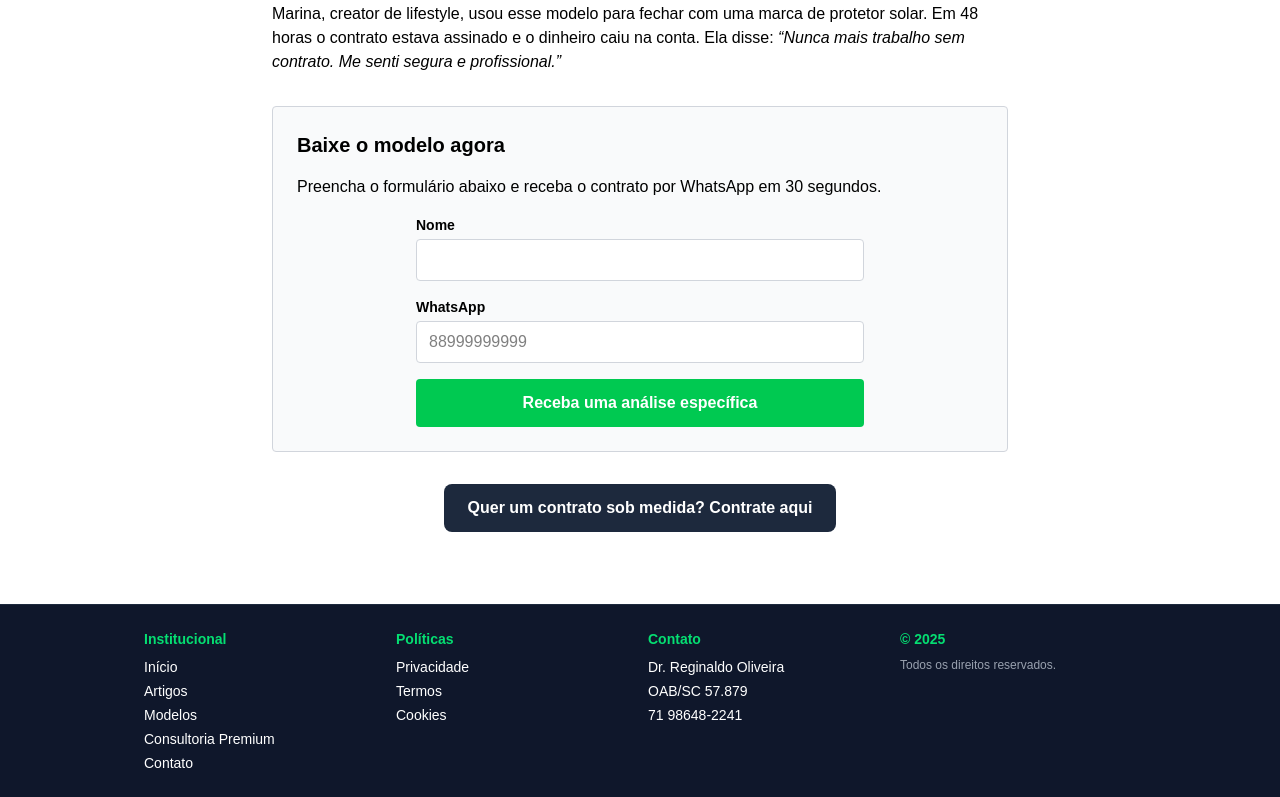
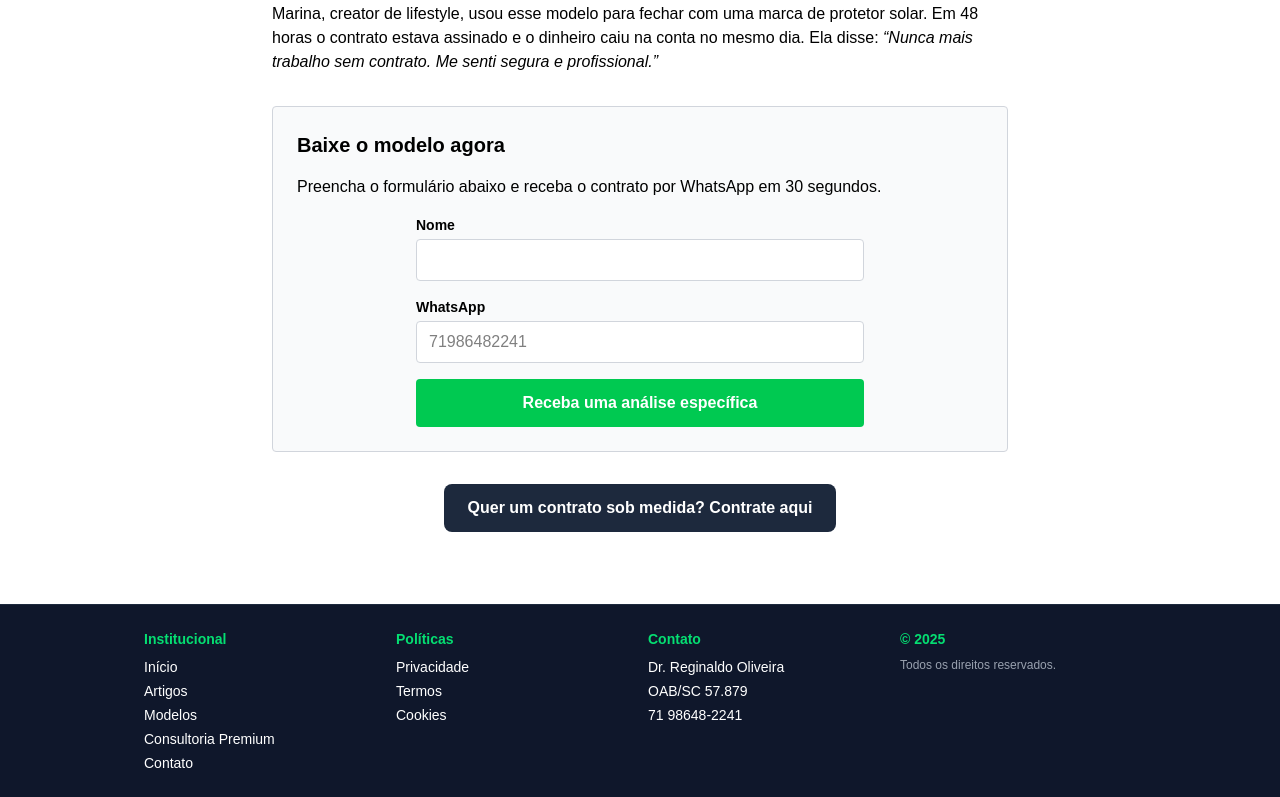
Before and after one commit to mestrereginaldo-site/advogadonomade1, a Next.js app: page /modelos/contrato-influencer in a window 1280 px wide. Shown: the part 1265-2062 px from the top of the page. Built offline with nearby package versions, Linux system fonts and the light colour scheme.

Commit message:
Update page.tsx

```diff
--- a/app/modelos/contrato-influencer/page.tsx
+++ b/app/modelos/contrato-influencer/page.tsx
@@ -4,7 +4,7 @@ import Link from "next/link";
 
 export const metadata = {
   title: "Modelo de Contrato para Influencer Digital (Grátis) - Advogado Nômade",
-  description: "Baixe modelo de contrato influencer 100% gratuito. Cláusulas LGPD, direito de imagem, entrega de conteúdo e mais. Sem cadastro.",
+  description: "Baixe modelo de contrato influencer 100% gratuito. Cláusulas LGPD, direito de imagem, entrega, prazo, multa. Sem cadastro.",
 };
 
 export default function ModeloContratoInfluencer() {
@@ -75,7 +75,7 @@ export default function ModeloContratoInfluencer() {
 
           <h2>Exemplo real</h2>
           <p>
-            Marina, creator de lifestyle, usou esse modelo para fechar com uma marca de protetor solar. Em 48 horas o contrato estava assinado e o dinheiro caiu na conta. Ela disse: <em>“Nunca mais trabalho sem contrato. Me senti segura e profissional.”</em>
+            Marina, creator de lifestyle, usou esse modelo para fechar com uma marca de protetor solar. Em 48 horas o contrato estava assinado e o dinheiro caiu na conta no mesmo dia. Ela disse: <em>“Nunca mais trabalho sem contrato. Me senti segura e profissional.”</em>
           </p>
         </article>
 
@@ -85,7 +85,7 @@ export default function ModeloContratoInfluencer() {
           <p className="mb-4">Preencha o formulário abaixo e receba o contrato por WhatsApp em 30 segundos.</p>
 
           <form
-            action={`https://wa.me/5571986482241?text=Olá, Preciso de uma análise do meu caso.%0A%0ANome: ${encodeURIComponent(
+            action={`https://wa.me/71986482241?text=Olá, Preciso de uma análise do meu caso.%0A%0ANome: ${encodeURIComponent(
               "NOME"
             )}%0AWhatsApp: ${encodeURIComponent("WHATSAPP")}`}
             method="get"
@@ -98,7 +98,7 @@ export default function ModeloContratoInfluencer() {
             </div>
             <div>
               <label className="block mb-1 font-semibold text-sm">WhatsApp</label>
-              <input name="whatsapp" type="tel" required placeholder="88999999999" className="w-full px-3 py-2 border border-gray-300 rounded bg-white text-black" />
+              <input name="whatsapp" type="tel" required placeholder="71986482241" className="w-full px-3 py-2 border border-gray-300 rounded bg-white text-black" />
             </div>
             <button type="submit" className="w-full bg-green-500 hover:bg-green-600 text-white font-semibold py-3 rounded">
               Receba uma análise específica
```
